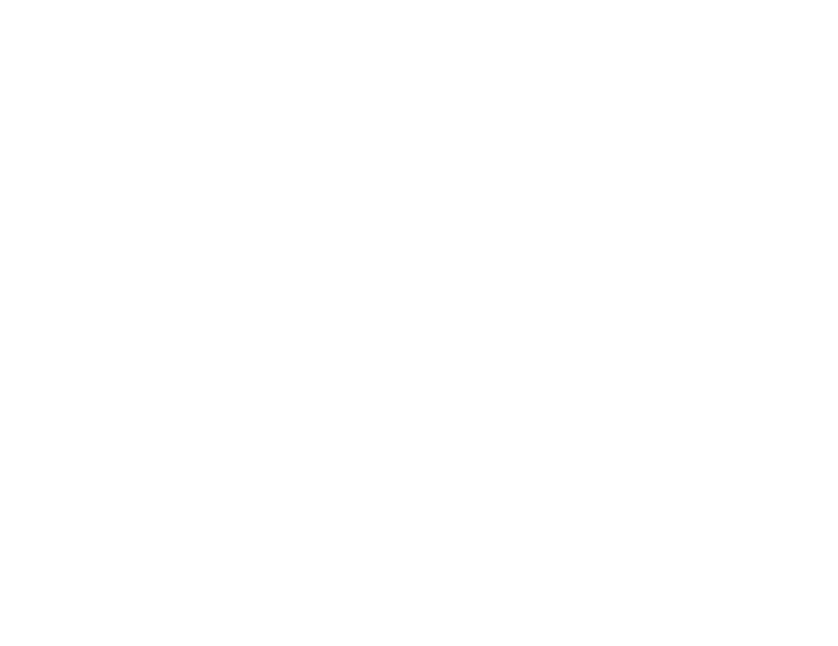
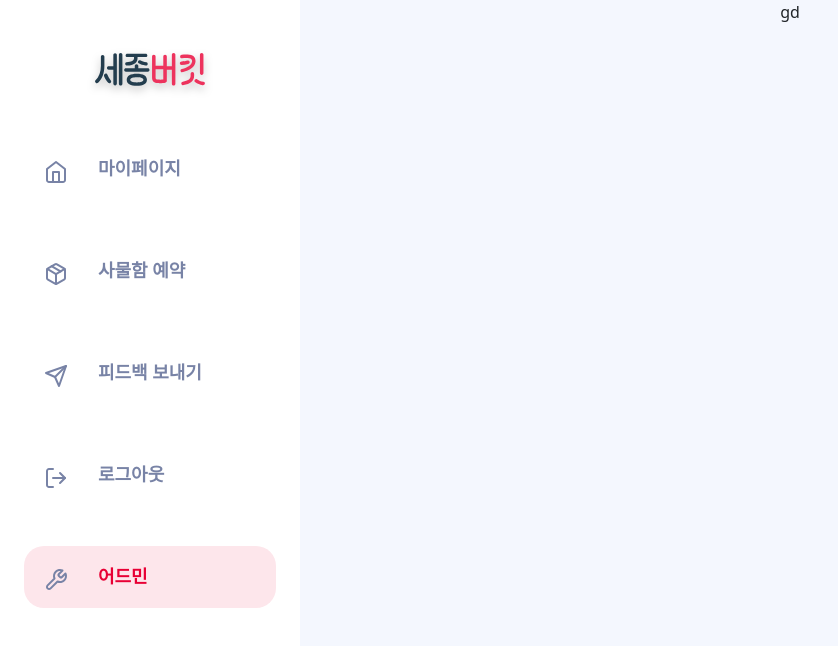
Before and after one commit to sangkyu39/IME-Project, a React (Create React App) app: page /admin in a window 1280 px wide. Before the commit this address had no page. Shown: the top 646 px of the page, without its empty margins (0-838 px from the left). Built offline with nearby package versions, Linux system fonts and the light colour scheme.

Commit message:
add adminMypage

```diff
--- a/src/App.js
+++ b/src/App.js
@@ -3,6 +3,7 @@
 import { BrowserRouter as Router, Routes, Route } from "react-router-dom";
 import Login from "./routes/Login";
 import MyPage from "./routes/MyPage";
+import AdminMypage from "./routes/AdminMypage";
 
 function App() {
 	return (
@@ -11,6 +12,7 @@
 				<Routes>
 					<Route path="/" element={<Login />} />
 					<Route path="/mypage" element={<MyPage />} />
+					<Route path="/admin" element={<AdminMypage />} />
 				</Routes>
 			</Router>
 		</div>
--- /dev/null
+++ b/src/routes/AdminMypage.js
@@ -0,0 +1,28 @@
+import Sidebar from "../components/Sidebar";
+import styled from "styled-components";
+function AdminMypage() {
+	return (
+		<MyPageStyled>
+			<Sidebar />
+			<ContentContainer>
+				<p>gd</p>
+			</ContentContainer>
+		</MyPageStyled>
+	);
+}
+
+export default AdminMypage;
+
+const MyPageStyled = styled.div`
+	background: var(--background, #f4f7fe);
+	height: 100vh;
+	width: 100vw;
+	display: flex;
+`;
+
+const ContentContainer = styled.div`
+	width: 100%;
+	display: flex;
+	flex-direction: column;
+	align-items: center;
+`;
```
Lines whose indentation alone changed are shown as unchanged.
